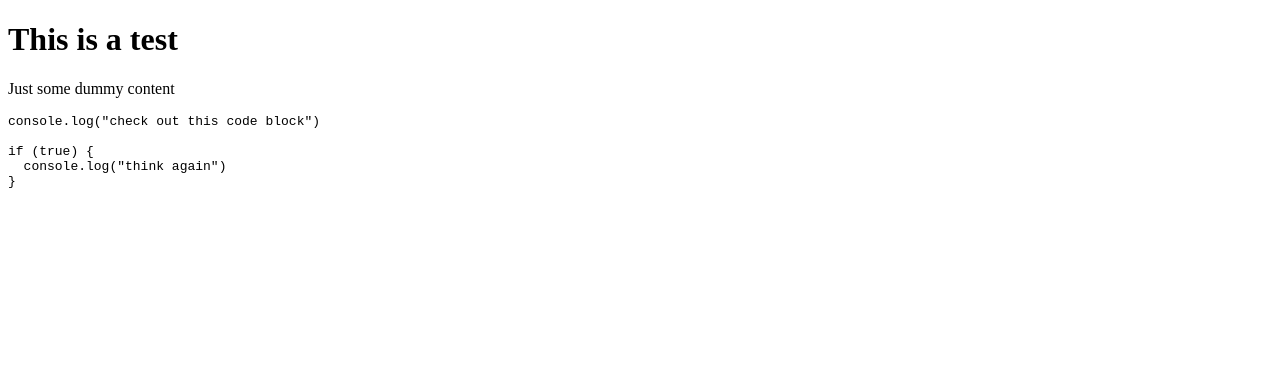
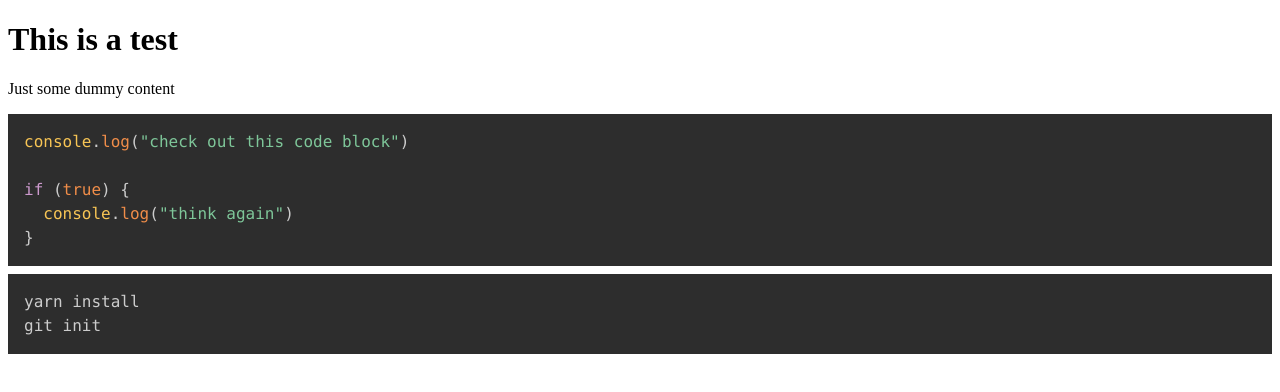
Before and after one commit to clairefro/learn-rw, a Gatsby site: page /en/page-1 in a window 1280 px wide. Built offline with nearby package versions, Linux system fonts and the light colour scheme; Gatsby itself is replaced by a stand-in of ours.

Commit message:
Add syntax highlighting

````diff
--- a/package.json
+++ b/package.json
@@ -17,9 +17,11 @@
     "gatsby": "^2.24.91",
     "gatsby-source-filesystem": "2.3.37",
     "gatsby-transformer-remark": "2.8.47",
+    "highlight.js": "10.3.2",
     "react": "^16.12.0",
     "react-dom": "^16.12.0",
-    "react-markdown": "5.0.2"
+    "react-markdown": "5.0.2",
+    "react-syntax-highlighter": "15.3.0"
   },
   "devDependencies": {
     "prettier": "2.1.2"
--- /dev/null
+++ b/src/components/CodeBlock.js
@@ -0,0 +1,16 @@
+import React from "react"
+import { Prism as SyntaxHighlighter } from "react-syntax-highlighter"
+import { tomorrow } from "react-syntax-highlighter/src/styles/prism"
+
+export const CodeBlock = ({ language = null, value }) => {
+  // empty code blocks cause syntax highlter to crash build
+  if (typeof value === "undefined") return null
+
+  return (
+    <SyntaxHighlighter language={language} style={tomorrow}>
+      {value}
+    </SyntaxHighlighter>
+  )
+}
+
+export default CodeBlock
--- a/src/components/MarkdownParser.js
+++ b/src/components/MarkdownParser.js
@@ -1,5 +1,6 @@
 import React from "react"
 import Markdown from "react-markdown"
+import { CodeBlock } from "./CodeBlock"
 
 // type Props = {
 //   source?: string,
@@ -10,6 +11,7 @@ export const MarkdownParser = ({ source, className }) => {
   return (
     <Markdown
       source={source}
+      renderers={{ code: CodeBlock }}
       className={`markdown ${className ? className : ""}`}
     />
   )
--- a/src/content/en/page-1.md
+++ b/src/content/en/page-1.md
@@ -9,3 +9,8 @@ if (true) {
   console.log("think again")
 }
 ```
+
+```sh
+yarn install
+git init
+```
````
Also changed, not shown: 1 other file.
